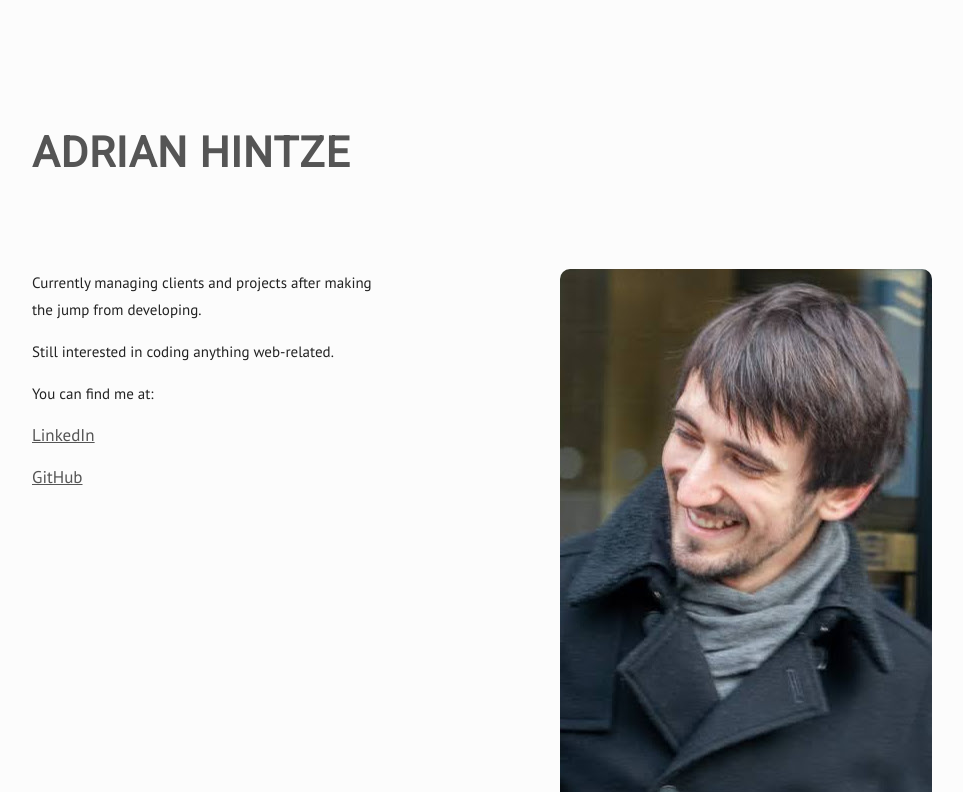
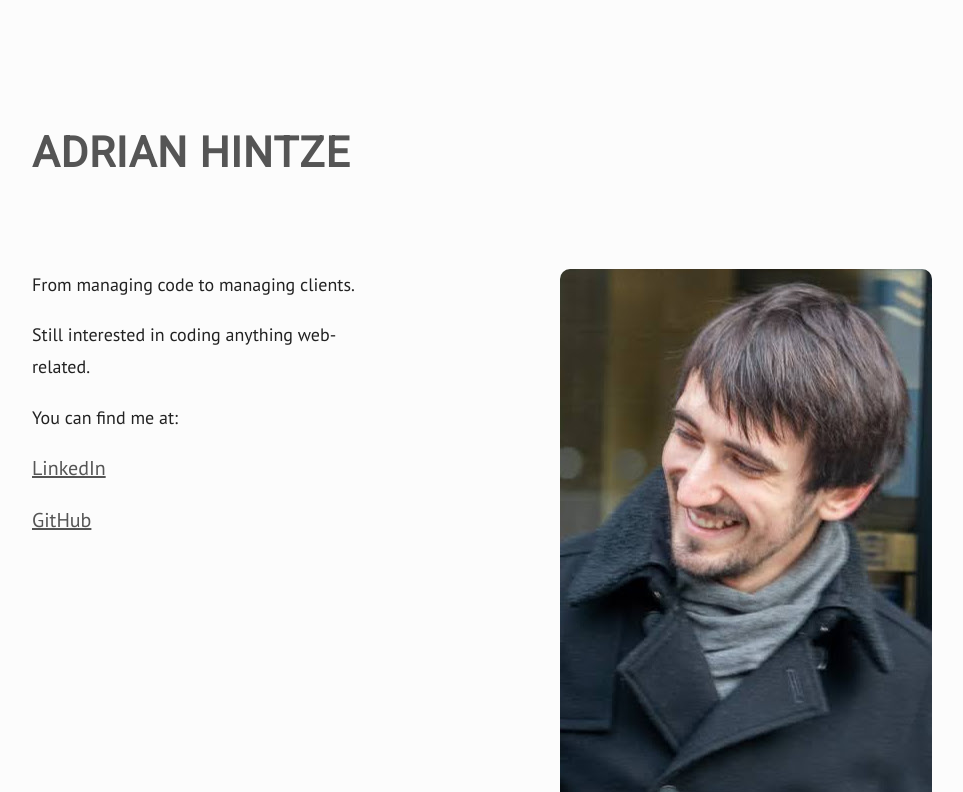
Before and after one commit to adrian-hintze/personal-website, an Angular app: page / in a window 1280 px wide. Shown: the top 792 px of the page, without its empty margins (158-1121 px from the left). Built offline with nearby package versions, Linux system fonts and the light colour scheme.

Commit message:
Changed font size. Fixed about links.

```diff
--- a/src/app/app.component.html
+++ b/src/app/app.component.html
@@ -7,7 +7,7 @@
     <div class="content">
         <div>
             <p>
-                Currently managing clients and projects after making the jump from developing.
+                From managing code to managing clients.
             </p>
             <p>
                 Still interested in coding anything web-related.
@@ -16,10 +16,10 @@
                 You can find me at:
             </p>
             <p>
-                <a href="https://github.com/adrian-hintze/personal-website/">LinkedIn</a>
+                <a href="https://www.linkedin.com/in/adrian-hintze/">LinkedIn</a>
             </p>
             <p>
-                <a href="https://github.com/adrian-hintze/personal-website/">GitHub</a>
+                <a href="https://github.com/adrian-hintze">GitHub</a>
             </p>
         </div>
         <div>
--- a/src/styles.scss
+++ b/src/styles.scss
@@ -27,11 +27,11 @@ p {
     font-family: 'PT Sans', Arial;
     font-weight: 300;
     font-style: normal;
-    font-size: 15px;
+    font-size: 18px;
     line-height: 1.8em;
 
     a {
-        font-size: 17px;
+        font-size: 20px;
     }
 
     a:hover {
```
